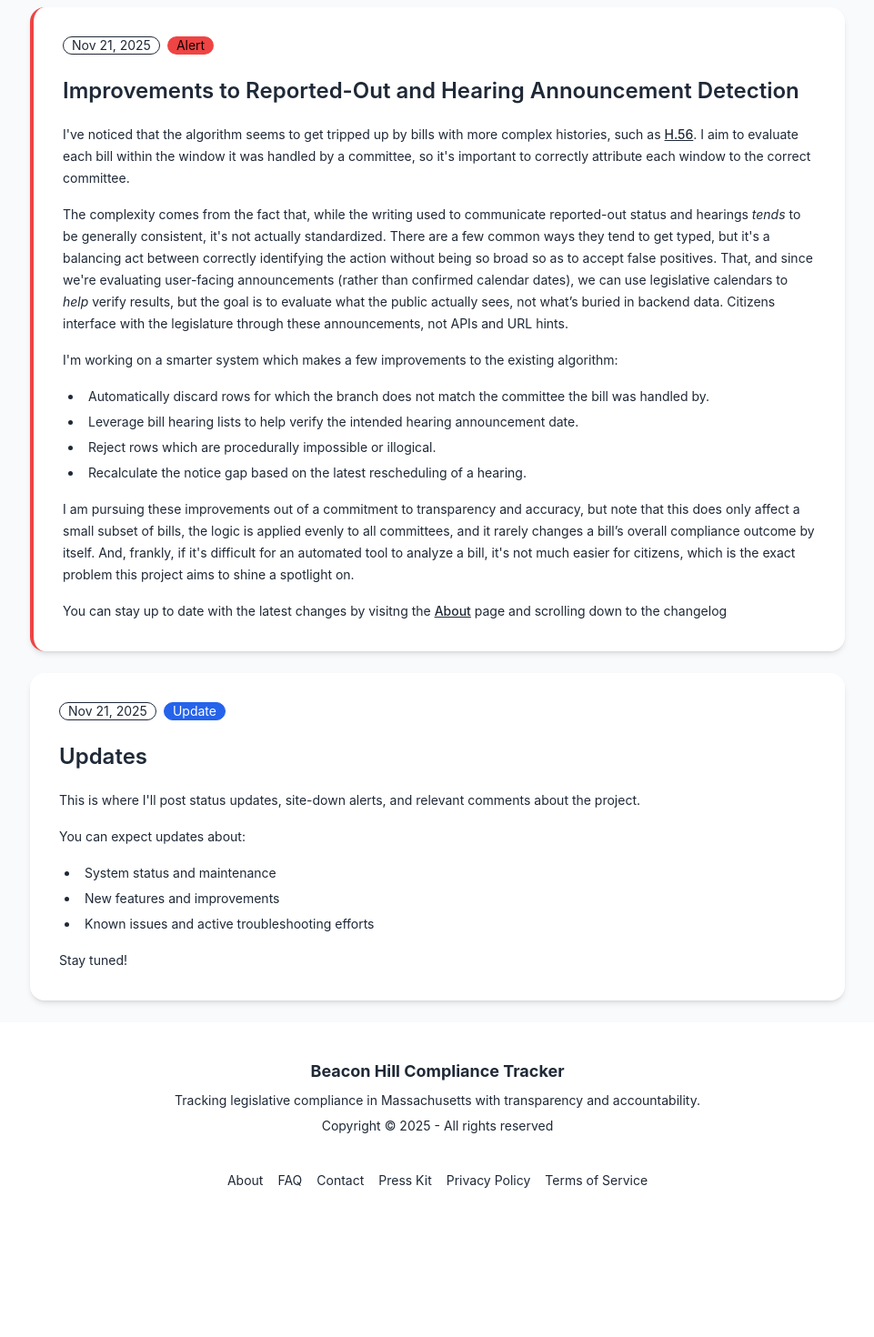
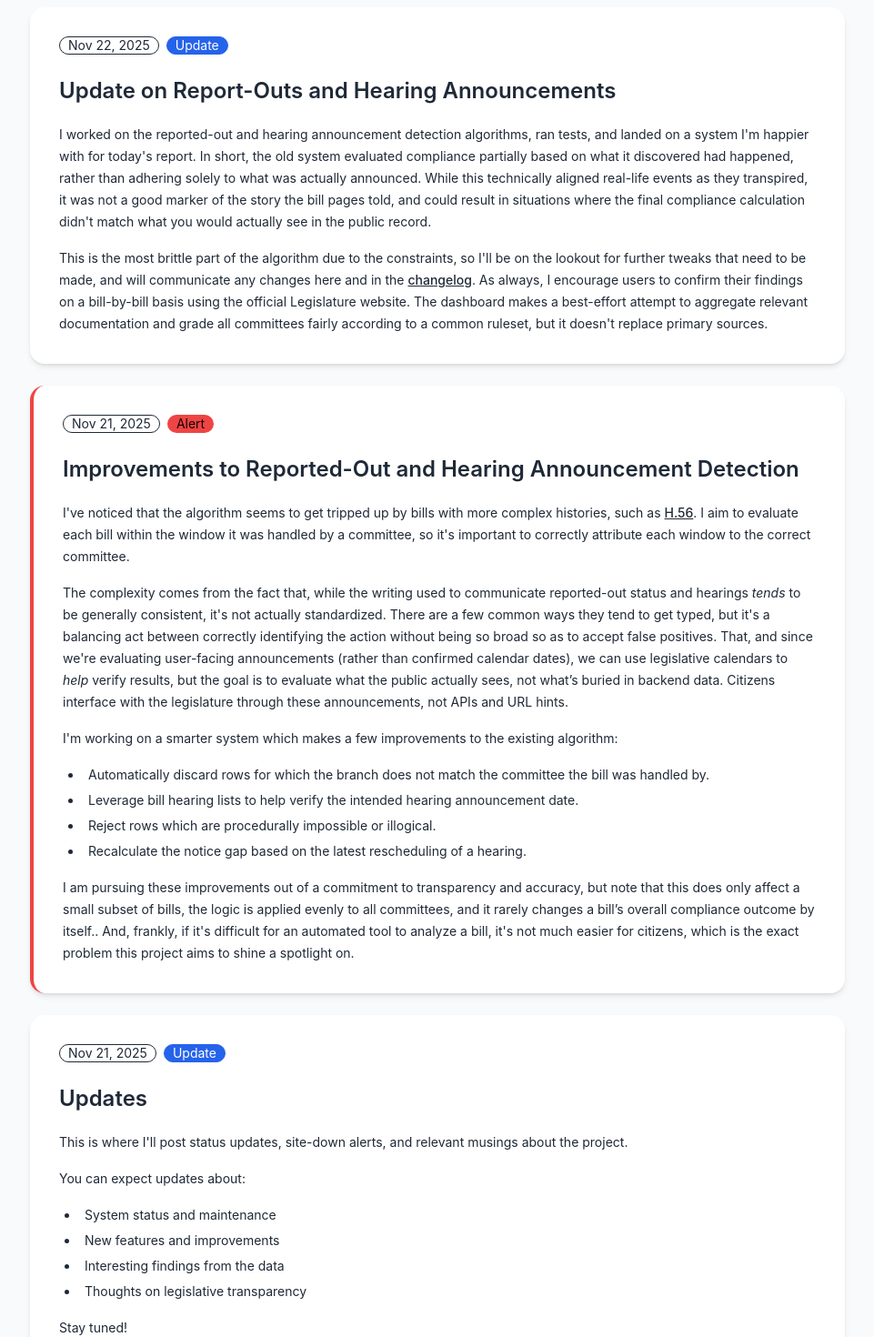
Before and after one commit to arbowl/beacon-hill-tracker, a React (Vite) app in the folder frontend/: page /updates in a window 1280 px wide. Shown: the part 200-1670 px from the top of the page at 91% size, without its empty margins (159-1120 px from the left). Before the commit the page ends 1548 px from the top, so only its background shows below. Built offline with nearby package versions, Linux system fonts and the light colour scheme.

Commit message:
Add report-out update

```diff
--- a/frontend/src/data/updates.ts
+++ b/frontend/src/data/updates.ts
@@ -11,12 +11,13 @@ export const updates: Update[] = [
     id: 1,
     date: '2025-11-21',
     title: 'Updates',
-    content: `This is where I'll post status updates, site-down alerts, and relevant comments about the project.
+    content: `This is where I'll post status updates, site-down alerts, and relevant musings about the project.
 
 You can expect updates about:
 - System status and maintenance
 - New features and improvements
-- Known issues and active troubleshooting efforts
+- Interesting findings from the data
+- Thoughts on legislative transparency
 
 Stay tuned!`,
     type: 'update'
@@ -35,9 +36,16 @@ I'm working on a smarter system which makes a few improvements to the existing a
 - Reject rows which are procedurally impossible or illogical.
 - Recalculate the notice gap based on the latest rescheduling of a hearing.
 
-I am pursuing these improvements out of a commitment to transparency and accuracy, but note that this does only affect a small subset of bills, the logic is applied evenly to all committees, and it rarely changes a bill’s overall compliance outcome by itself. And, frankly, if it's difficult for an automated tool to analyze a bill, it's not much easier for citizens, which is the exact problem this project aims to shine a spotlight on.
+I am pursuing these improvements out of a commitment to transparency and accuracy, but note that this does only affect a small subset of bills, the logic is applied evenly to all committees, and it rarely changes a bill’s overall compliance outcome by itself.. And, frankly, if it's difficult for an automated tool to analyze a bill, it's not much easier for citizens, which is the exact problem this project aims to shine a spotlight on.`,
+    type: 'alert'
+  },
+  {
+    id: 3,
+    date: '2025-11-22',
+    title: 'Update on Report-Outs and Hearing Announcements',
+    content: `I worked on the reported-out and hearing announcement detection algorithms, ran tests, and landed on a system I'm happier with for today's report. In short, the old system evaluated compliance partially based on what it discovered had happened, rather than adhering solely to what was actually announced. While this technically aligned real-life events as they transpired, it was not a good marker of the story the bill pages told, and could result in situations where the final compliance calculation didn't match what you would actually see in the public record.
 
-You can stay up to date with the latest changes by visitng the [About](https://beaconhilltracker.org/about) page and scrolling down to the changelog`,
-    type: 'alert'
-  }
+This is the most brittle part of the algorithm due to the constraints, so I'll be on the lookout for further tweaks that need to be made, and will communicate any changes here and in the [changelog](https://beaconhilltracker.org/about). As always, I encourage users to confirm their findings on a bill-by-bill basis using the official Legislature website. The dashboard makes a best-effort attempt to aggregate relevant documentation and grade all committees fairly according to a common ruleset, but it doesn't replace primary sources.`,
+  type: 'update',
+  },
 ]
```
